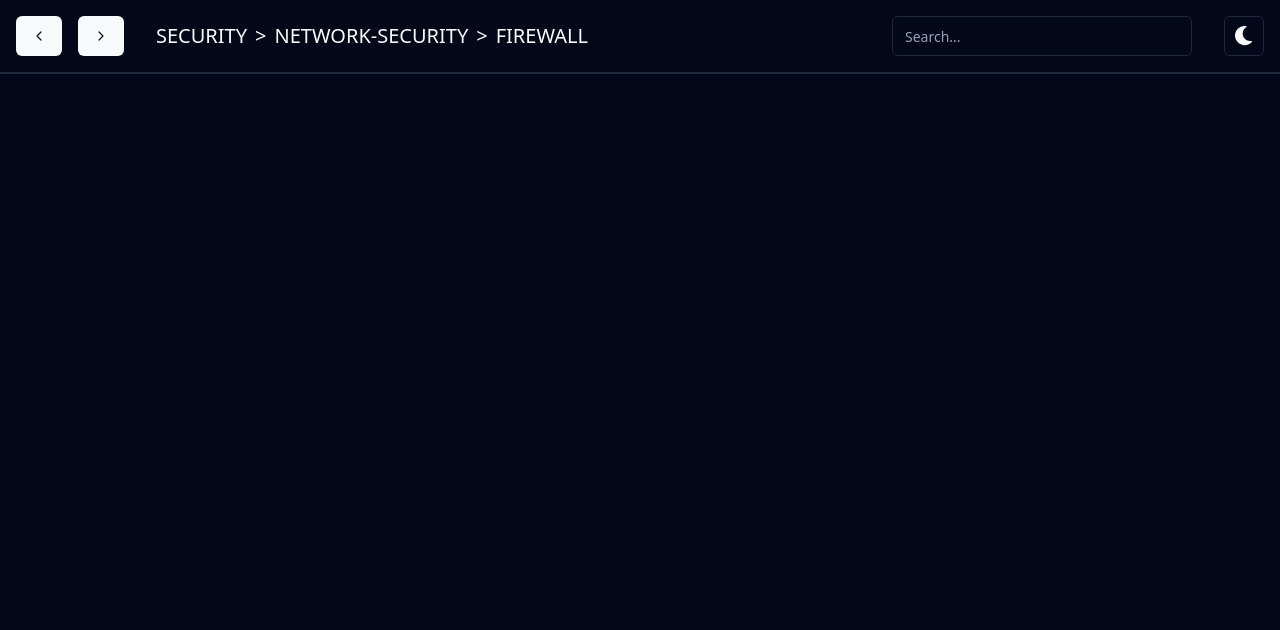
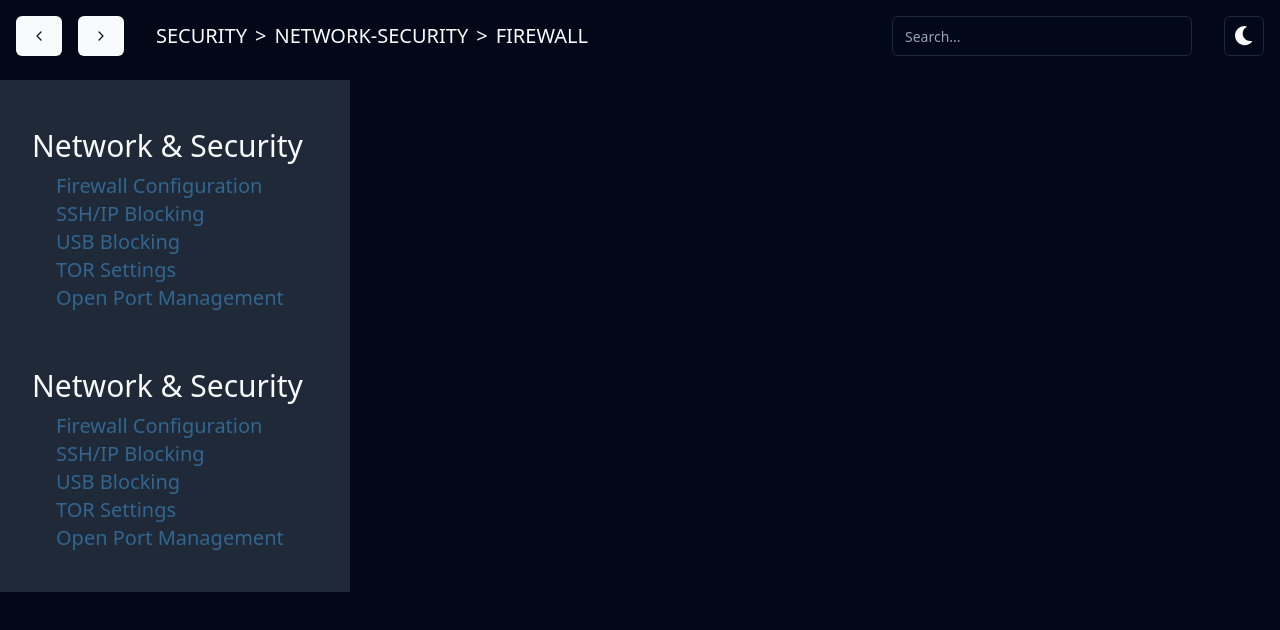
Before and after one commit to samrakshaa/ShieldBuntu, a React (Vite) app: page /network-security/firewall in a window 1280 px wide. Shown: the top 630 px of the page. Built offline with nearby package versions, Linux system fonts and the light colour scheme; what tauri-plugin-log-api would draw is missing.

Commit message:
sidemenu started

```diff
--- a/src/App.tsx
+++ b/src/App.tsx
@@ -27,7 +27,7 @@ function App() {
         <Navbar />
         <Routes>
           <Route path="/" element={<Home />} />
-          <Route path="/firewall" element={<Firewall />} />
+          <Route path="/network-security/firewall" element={<Firewall />} />
         </Routes>
       </Router>
     </ThemeProvider>
--- a/src/components/firewall/Firewall.tsx
+++ b/src/components/firewall/Firewall.tsx
@@ -1,5 +1,12 @@
+import Sidemenu from "../sidemenu/Sidemenu";
+
 const Firewall = () => {
-  return <div>Firewall</div>;
+  return (
+    <div className="firewall flex flex-row items-center pt-20">
+      <Sidemenu />
+      <div className="main-section p-8"></div>
+    </div>
+  );
 };
 
 export default Firewall;
--- a/src/components/home/Home.tsx
+++ b/src/components/home/Home.tsx
@@ -15,25 +15,31 @@ const Home = () => {
       title: "Firewall Configution",
       alt: "firewall",
       image: Firewall,
-      link: "/firewall",
+      link: "/network-security/firewall",
     },
     {
       title: "SSH Blocking",
       alt: "ssh",
       image: SSH,
-      link: "/sshblock",
+      link: "/network-security/sshblock",
     },
     {
       title: "USB Blocking",
       alt: "usb",
       image: USB,
-      link: "/usbblock",
+      link: "/network-security/usbblock",
     },
     {
       title: "TOR Settings",
       alt: "tor",
       image: TOR,
-      link: "/tor",
+      link: "/network-security/tor",
+    },
+    {
+      title: "Open Port Settings",
+      alt: "open port",
+      image: TOR,
+      link: "/network-security/openPort",
     },
   ];
 
@@ -42,13 +48,13 @@ const Home = () => {
       title: "Basic & Display Settings",
       alt: "display",
       image: Display,
-      link: "/display",
+      link: "/boot/display",
     },
     {
       title: "Advanced Boot Settings",
       alt: "adv boot",
       image: Boot,
-      link: "/advboot",
+      link: "/boot/advboot",
     },
   ];
 
@@ -57,13 +63,13 @@ const Home = () => {
       title: "Auditing",
       alt: "auditing",
       image: Audit,
-      link: "/audit",
+      link: "/general/audit",
     },
     {
       title: "Cron Settings",
       alt: "cron",
       image: Cron,
-      link: "/cron",
+      link: "/general/cron",
     },
   ];
 
--- a/src/components/navbar/Navbar.tsx
+++ b/src/components/navbar/Navbar.tsx
@@ -35,7 +35,7 @@ const Navbar = () => {
 
   return (
     <>
-      <div className="flex flex-row justify-between p-4 border-b-2 fixed w-full">
+      <div className="flex flex-row justify-between p-4 fixed w-full">
         <div className="nav flex flex-row gap-8">
           <div className="nav-items flex flex-row gap-4">
             <Button onClick={onBack}>
--- /dev/null
+++ b/src/components/sidemenu/Sidemenu.tsx
@@ -0,0 +1,90 @@
+import { useEffect } from "react";
+import { Link } from "react-router-dom";
+import { useTheme } from "../theme-provider";
+
+const networkList = [
+  {
+    title: "Firewall Configuration",
+    link: "/network-security/firewall",
+  },
+  {
+    title: "SSH/IP Blocking",
+    link: "/network-security/sshblock",
+  },
+  {
+    title: "USB Blocking",
+    link: "/network-security/usbblock",
+  },
+  {
+    title: "TOR Settings",
+    link: "/network-security/tor",
+  },
+  {
+    title: "Open Port Management",
+    link: "/network-security/port",
+  },
+];
+
+const bootList = [
+  {
+    title: "Basic & Display Settings",
+    link: "/boot/display",
+  },
+  {
+    title: "Advance Boot SEttings",
+    link: "/boot/",
+  },
+];
+
+const generalList = [
+  {
+    title: "Firewall Configuration",
+    link: "/network-security/firewall",
+  },
+  {
+    title: "SSH/IP Blocking",
+    link: "/network-security/sshblock",
+  },
+];
+
+const Sidemenu = () => {
+  const { theme } = useTheme();
+
+  useEffect(() => {
+    const sidemenu = document.querySelector(".sidemenu");
+    if (theme === "dark") {
+      sidemenu?.classList.add("bg-gray-800");
+      sidemenu?.classList.remove("bg-gray-300");
+    } else {
+      document.querySelector(".sidemenu")?.classList.add("bg-gray-300");
+      document.querySelector(".sidemenu")?.classList.remove("bg-gray-800");
+    }
+  }, [theme]);
+
+  return (
+    <div className="sidemenu flex flex-col gap-8 items-start w-[350px] h-full overflow-hidden p-8 bg-gray-800">
+      <div className="network-security mt-4">
+        <h3 className="text-3xl">Network & Security</h3>
+        <div className="links flex flex-col ml-4 p-2">
+          {networkList.map(({ title, link }) => (
+            <Link to={link} className="text-xl text-[#326690] hover:underline">
+              {title}
+            </Link>
+          ))}
+        </div>
+      </div>
+      <div className="network-security mt-4">
+        <h3 className="text-3xl">Network & Security</h3>
+        <div className="links flex flex-col ml-4 p-2">
+          {networkList.map(({ title, link }) => (
+            <Link to={link} className="text-xl text-[#326690] hover:underline">
+              {title}
+            </Link>
+          ))}
+        </div>
+      </div>
+    </div>
+  );
+};
+
+export default Sidemenu;
```
